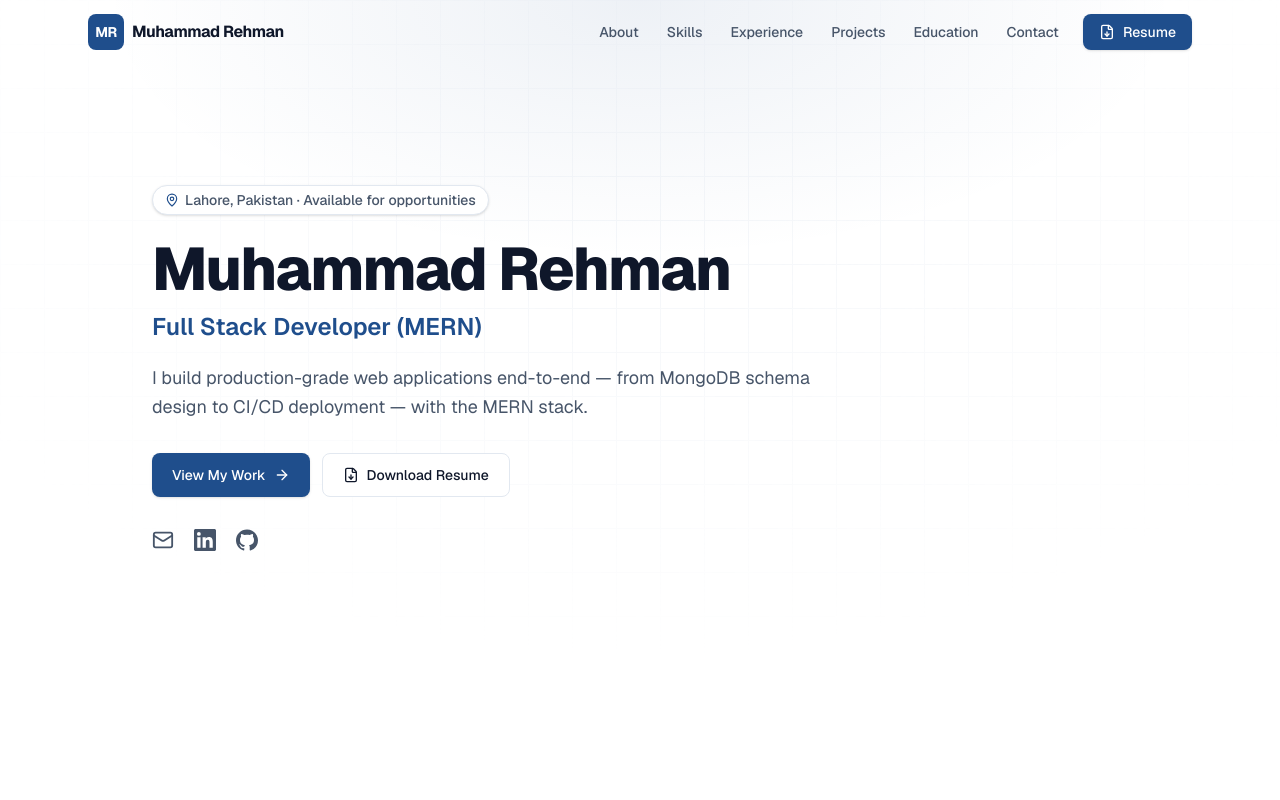
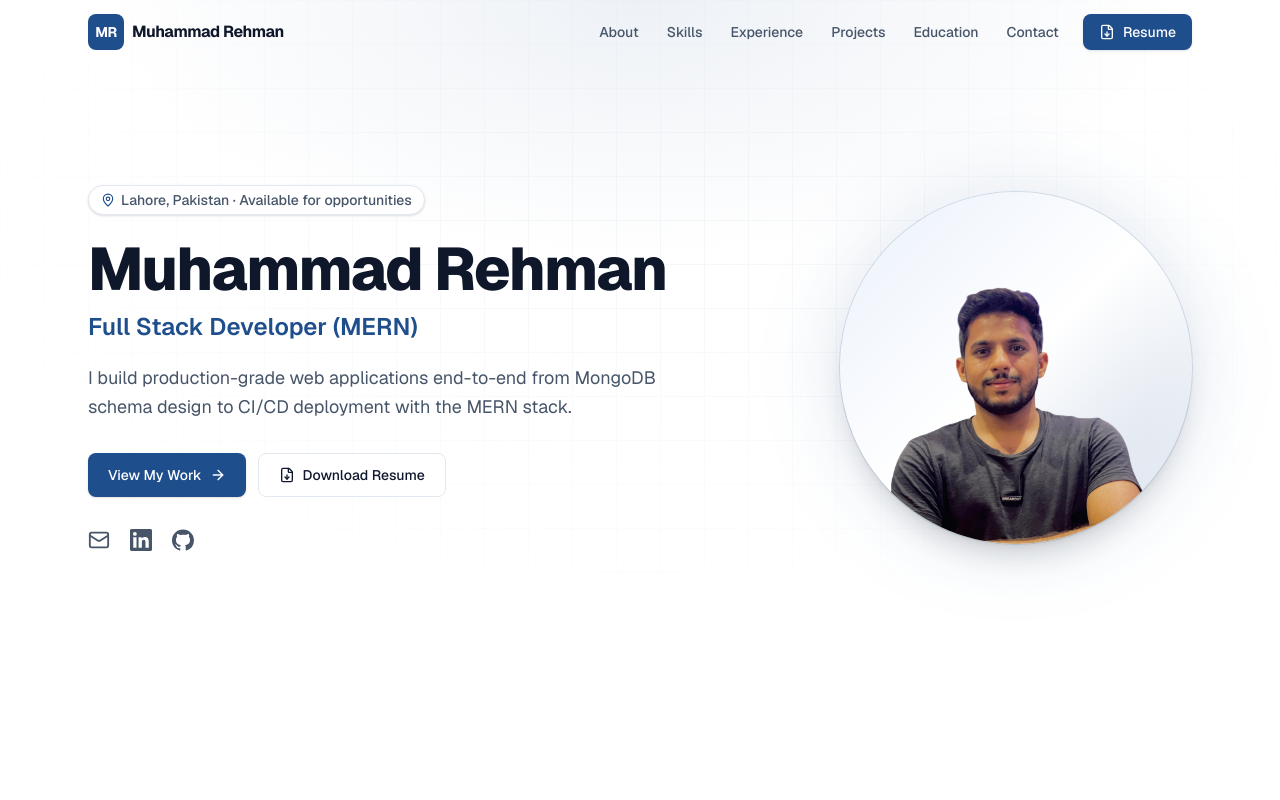
Before and after one commit to mani901/muhammad-rehman-dev-portfolio, a Next.js app: page / in a window 1280 px wide. Shown: the top 800 px of the page. Built offline with nearby package versions, Linux system fonts and the light colour scheme.

Commit message:
added profile photo

```diff
--- a/src/components/sections/hero.tsx
+++ b/src/components/sections/hero.tsx
@@ -1,5 +1,6 @@
 "use client";
 
+import Image from "next/image";
 import { motion } from "framer-motion";
 import { ArrowRight, FileDown, Mail, MapPin } from "lucide-react";
 import { GithubIcon, LinkedinIcon } from "@/components/icons";
@@ -41,11 +42,12 @@ export function Hero() {
         }}
       />
 
+      <div className="mx-auto grid w-full max-w-6xl items-center gap-10 px-5 sm:px-6 lg:grid-cols-[1.1fr_0.9fr] lg:gap-8">
       <motion.div
         variants={container}
         initial="hidden"
         animate="visible"
-        className="mx-auto w-full max-w-5xl px-5 sm:px-6"
+        className="order-2 lg:order-1"
       >
         <motion.span
           variants={item}
@@ -117,6 +119,34 @@ export function Hero() {
           </a>
         </motion.div>
       </motion.div>
+
+        {/* Portrait */}
+        <motion.div
+          initial={{ opacity: 0, scale: 0.92 }}
+          animate={{ opacity: 1, scale: 1 }}
+          transition={{ duration: 0.7, delay: 0.25, ease: [0.22, 1, 0.36, 1] }}
+          className="order-1 flex justify-center lg:order-2 lg:justify-end"
+        >
+          <div className="relative w-full max-w-60 sm:max-w-76 lg:max-w-88">
+            {/* Soft glow behind the circular frame */}
+            <div
+              aria-hidden
+              className="absolute inset-0 -z-10 rounded-full bg-accent/15 blur-2xl"
+            />
+            {/* Circular framed portrait */}
+            <div className="relative aspect-square overflow-hidden rounded-full bg-linear-to-br from-accent-soft via-white to-accent/10 shadow-xl ring-1 ring-accent/15">
+              <Image
+                src="/portfolio.png"
+                alt={`Portrait of ${profile.name}`}
+                fill
+                priority
+                sizes="(max-width: 1024px) 80vw, 22rem"
+                className="object-cover object-top"
+              />
+            </div>
+          </div>
+        </motion.div>
+      </div>
     </section>
   );
 }
--- a/src/data/portfolio.ts
+++ b/src/data/portfolio.ts
@@ -15,7 +15,7 @@ export const profile = {
   resume: "/resume.pdf",
   /** One-line pitch shown under the name in the hero. */
   tagline:
-    "I build production-grade web applications end-to-end — from MongoDB schema design to CI/CD deployment — with the MERN stack.",
+    "I build production-grade web applications end-to-end from MongoDB schema design to CI/CD deployment with the MERN stack.",
   summary:
     "Full-stack developer with 1 year of professional experience building production-grade web applications using the MERN stack. Strong expertise in React.js, Next.js, Node.js, MongoDB, and CI/CD automation using GitHub Actions. Proven ability to reduce production errors by 35%, cut deployment time by 50%, and deliver secure, scalable applications from schema design to deployment.",
 } as const;
@@ -132,7 +132,7 @@ export const projects: Project[] = [
     description:
       "Production-grade Pakistani jewellery e-commerce platform with 3 React/Node apps, 29 REST endpoints, and an AI Virtual Try-On microservice covering the complete retail lifecycle from catalogue to payment to delivery.",
     highlights: [
-      "Built an AI Virtual Try-On system: a Python/FastAPI microservice uses MediaPipe FaceMesh (468 landmarks) and a trained RandomForest classifier to detect 6 face shapes and generate real-time jewellery overlays via OpenCV alpha blending — personalised recommendations delivered per face shape.",
+      "Built an AI Virtual Try-On system: a Python/FastAPI microservice uses MediaPipe FaceMesh (468 landmarks) and a trained RandomForest classifier to detect 6 face shapes and generate real-time jewellery overlays via OpenCV alpha blending personalised recommendations delivered per face shape.",
       "Architected a 3-app MERN platform (customer storefront, admin dashboard, AI server) with JWT multi-role auth, OTP email verification (Nodemailer + MongoDB 10-min TTL), and Cloudinary CDN for multi-image product management with automatic file cleanup.",
       "Implemented an end-to-end e-commerce flow: Stripe payments (PKR), cash on delivery, 5-stage order tracking, wishlist, star-rating reviews, and search/filter across 4 jewellery categories × 5 materials.",
     ],
@@ -161,9 +161,9 @@ export const projects: Project[] = [
     description:
       "End-to-end utility management platform that auto-extracts electricity meter readings from photographs using two fine-tuned YOLOv8 object detection models, served by a full TypeScript + React + PostgreSQL stack with dedicated dashboards for Admin, Field Staff, and Consumer roles.",
     highlights: [
-      "Trained two YOLOv8 models on 11,000+ real-world meter images — one for meter ROI cropping, one for digit recognition — and engineered a 7-variant OpenCV preprocessing pipeline (CLAHE, bilateral filtering, gamma correction, unsharp masking, morphological ops) with automatic confidence-score selection for reliable extraction across varied lighting.",
+      "Trained two YOLOv8 models on 11,000+ real-world meter images one for meter ROI cropping, one for digit recognition and engineered a 7-variant OpenCV preprocessing pipeline (CLAHE, bilateral filtering, gamma correction, unsharp masking, morphological ops) with automatic confidence-score selection for reliable extraction across varied lighting.",
       "Built a confidence-based hybrid AI + human review workflow: low-confidence predictions are automatically flagged for administrator approval before billing, balancing automation with accuracy in a zero-error-tolerance domain.",
-      "Delivered a production-grade 3-tier architecture (React + Vite frontend, Express REST API with 12+ route groups, FastAPI AI inference server) with JWT auth, RBAC, an automated monthly billing engine, cron-scheduled jobs, dispute management, audit logging, and PDF/CSV export — deployed on Vercel with Cloudinary CDN.",
+      "Delivered a production-grade 3-tier architecture (React + Vite frontend, Express REST API with 12+ route groups, FastAPI AI inference server) with JWT auth, RBAC, an automated monthly billing engine, cron-scheduled jobs, dispute management, audit logging, and PDF/CSV export deployed on Vercel with Cloudinary CDN.",
     ],
     tech: [
       "TypeScript",
```
Also changed, not shown: public/portfolio.png (added).
